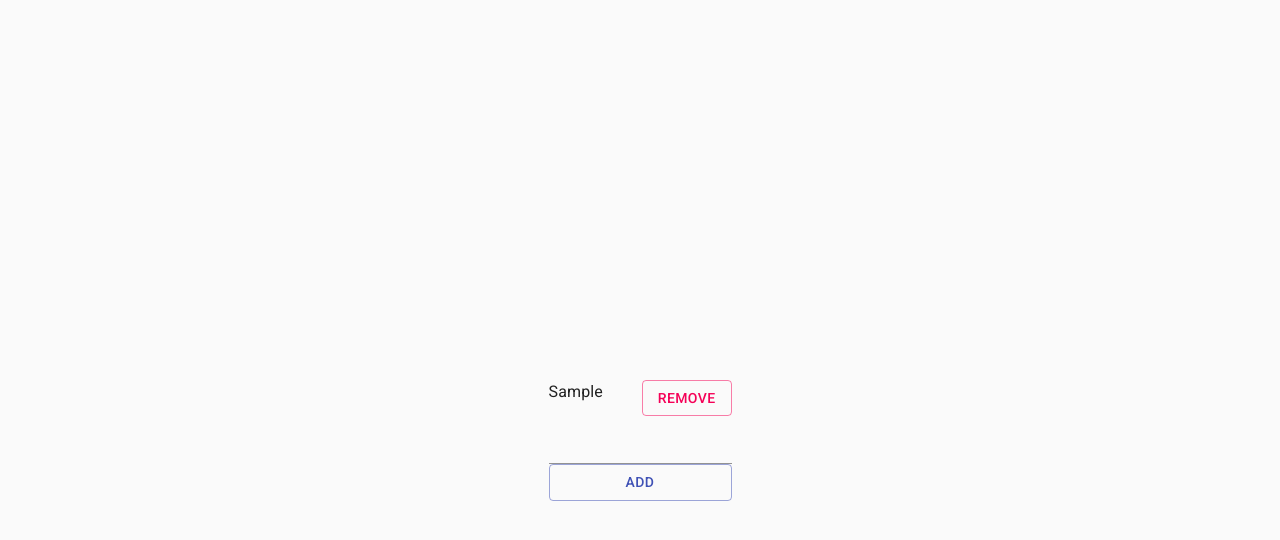
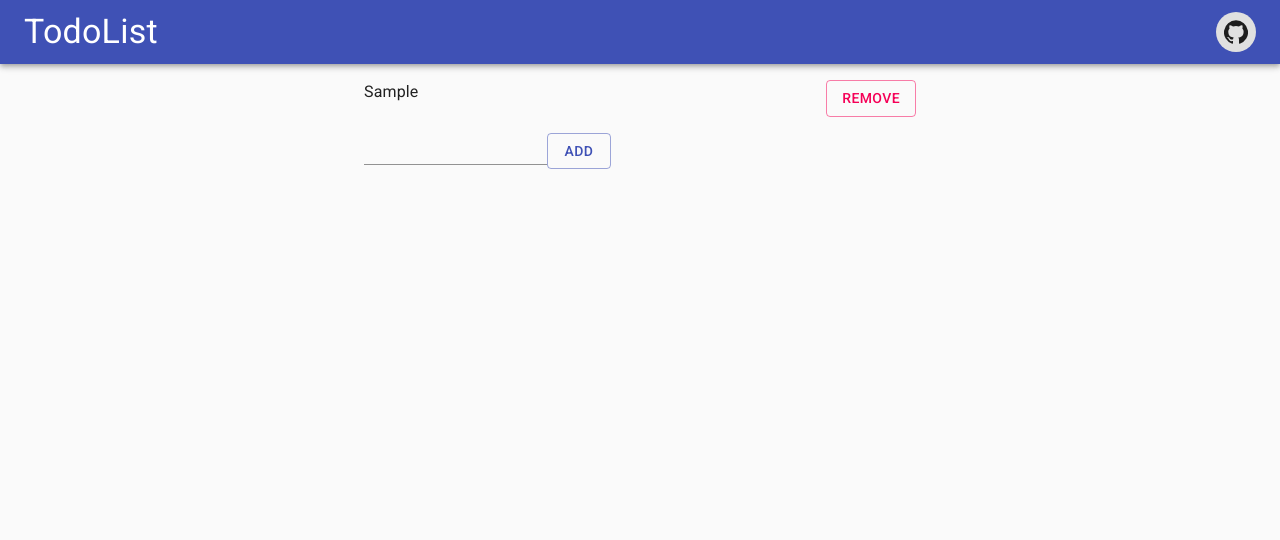
Before and after one commit to igorashs/react-todo-list, a React (Create React App) app: page / in a window 1280 px wide. Both pictures are taken after typing "Sample" into the empty fields and a click on the button "ADD". Shown: the top 540 px of the page. Built offline with nearby package versions, Linux system fonts and the light colour scheme.

Commit message:
add NewTodoForm

```diff
--- a/src/App.tsx
+++ b/src/App.tsx
@@ -1,39 +1,48 @@
 import {
   Button,
-  TextField,
   List,
   ListItem,
   Typography,
   Grid,
-  Box,
+  Container,
 } from '@material-ui/core';
 import { observer } from 'mobx-react-lite';
-import { useState } from 'react';
 import { useTodoStore } from './TodoContext';
+import Header from './Header';
+import NewTodoForm from './NewTodoForm';
 
 const App = observer(() => {
-  const todoStore = useTodoStore();
-  const [newTodo, setNewTodo] = useState('');
+  const { todos, toggleCompleted, removeTodo } = useTodoStore();
 
   return (
-    <Box m={4}>
-      <Grid
-        container
-        direction="column"
-        alignItems="center"
-        justify="center"
-        style={{ minHeight: '100vh' }}
-      >
+    <>
+      <Header />
+
+      <Container maxWidth="sm">
+        <Grid container direction="column">
           <Grid item>
             <List>
-            {todoStore.todos.map((todo) => (
-              <ListItem key={todo.id} disableGutters>
+              {todos.map((todo) => (
+                <ListItem
+                  key={todo.id}
+                  disableGutters
+                  button
+                  onClick={() => toggleCompleted(todo.id)}
+                >
                   <Grid container justify="space-between">
-                  <Typography>{todo.text}</Typography>
+                    <Typography
+                      style={{
+                        textDecoration: todo.isCompleted
+                          ? 'line-through'
+                          : 'none',
+                      }}
+                    >
+                      {todo.text}
+                    </Typography>
                     <Button
                       variant="outlined"
                       color="secondary"
-                    onClick={() => todoStore.removeTodo(todo.id)}
+                      onClick={() => removeTodo(todo.id)}
                     >
                       remove
                     </Button>
@@ -41,29 +50,11 @@ const App = observer(() => {
                 </ListItem>
               ))}
             </List>
-
-          <Grid container direction="column">
-            <TextField
-              type="text"
-              value={newTodo}
-              onChange={(e) => setNewTodo(e.target.value)}
-            />
-            <Button
-              variant="outlined"
-              color="primary"
-              onClick={() => {
-                if (newTodo) {
-                  todoStore.addTodo(newTodo);
-                  setNewTodo('');
-                }
-              }}
-            >
-              Add
-            </Button>
+            <NewTodoForm />
           </Grid>
         </Grid>
-      </Grid>
-    </Box>
+      </Container>
+    </>
   );
 });
 
--- /dev/null
+++ b/src/NewTodoForm.tsx
@@ -0,0 +1,34 @@
+import { Grid, TextField, Button } from '@material-ui/core';
+import { useState } from 'react';
+import { useTodoStore } from './TodoContext';
+
+const NewTodoForm = () => {
+  const { addTodo } = useTodoStore();
+  const [newTodo, setNewTodo] = useState('');
+
+  return (
+    <Grid container direction="column">
+      <form
+        onSubmit={(e) => {
+          e.preventDefault();
+
+          if (newTodo) {
+            addTodo(newTodo);
+            setNewTodo('');
+          }
+        }}
+      >
+        <TextField
+          type="text"
+          value={newTodo}
+          onChange={(e) => setNewTodo(e.target.value)}
+        />
+        <Button variant="outlined" color="primary" type="submit">
+          Add
+        </Button>
+      </form>
+    </Grid>
+  );
+};
+
+export default NewTodoForm;
```
Lines whose indentation alone changed are shown as unchanged.
